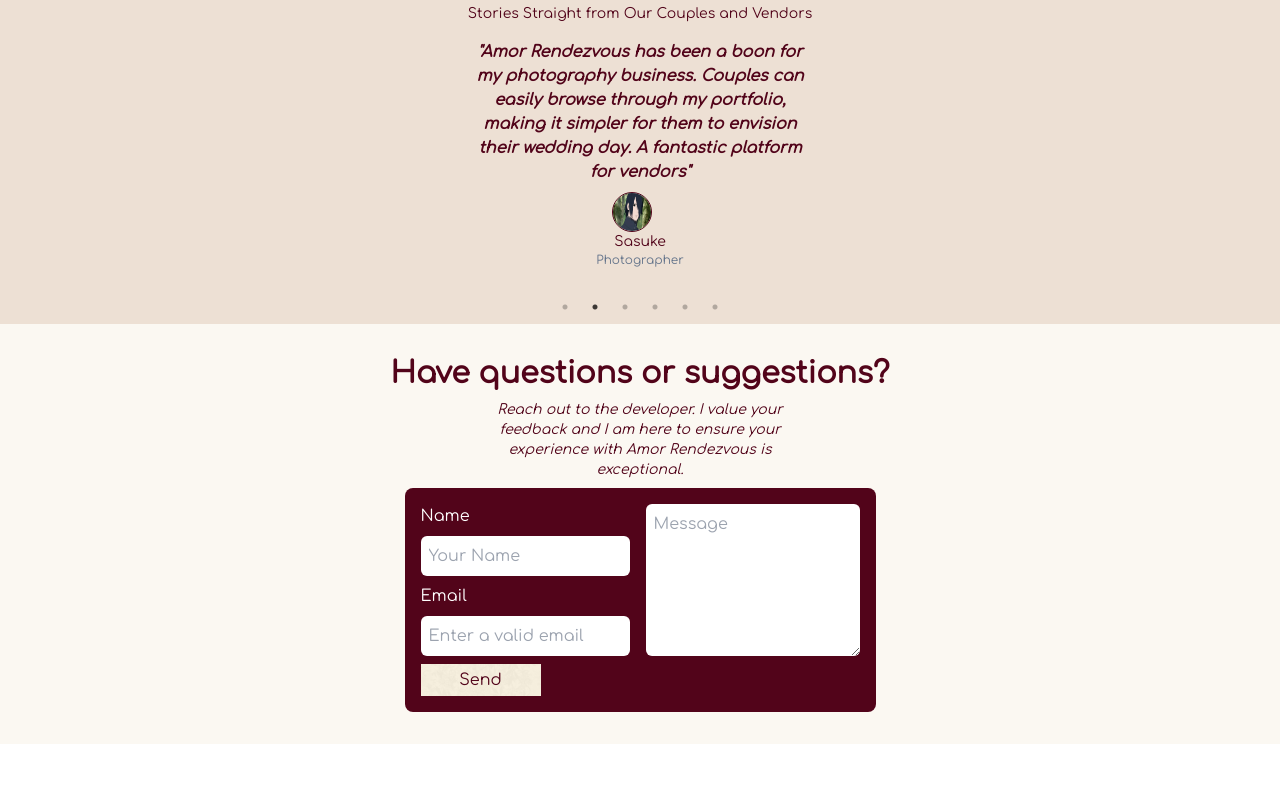
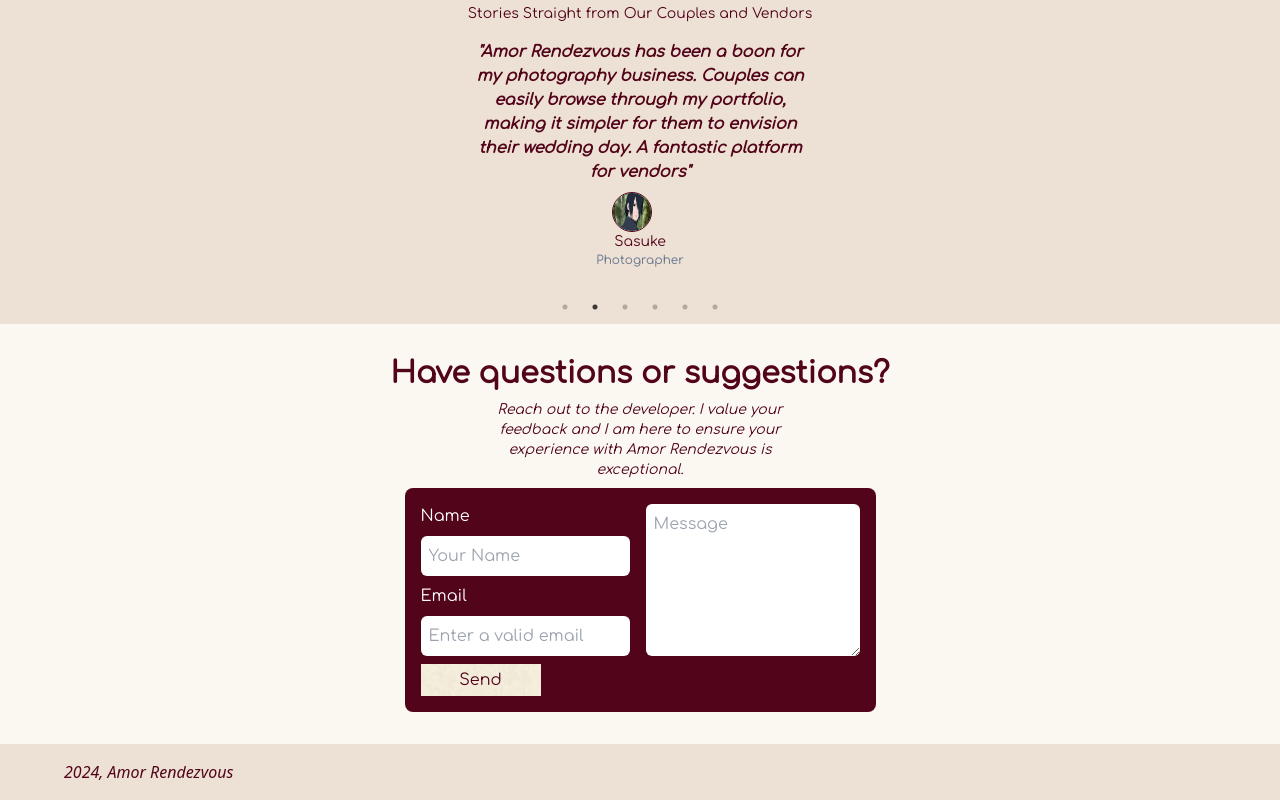
Before and after one commit to JerryJeager/Amor-Rendezvous, a React (Vite) app: page / in a window 1280 px wide. Shown: the part 1811-2611 px from the top of the page. Before the commit the page ends 2555 px from the top, so only its background shows below. Built offline with nearby package versions, Linux system fonts and the light colour scheme.

Commit message:
feat: add footer

```diff
--- a/src/App.tsx
+++ b/src/App.tsx
@@ -1,17 +1,21 @@
-import "./index.css"
+import "./index.css";
 import Features from "./components/ui/LandingPage/Features";
 import Hero from "./components/ui/LandingPage/Hero";
 import Reviews from "./components/ui/LandingPage/Reviews";
 import Contact from "./components/ui/LandingPage/Contact";
+import Footer from "./components/layout/Footer";
 
 function App() {
   return (
-    <div className="bg-lightPink wine-scroll">
-      <Hero />
-      <Features />
-      <Reviews />
-      <Contact />
-    </div>
+    <>
+      <main className="bg-lightPink wine-scroll">
+        <Hero />
+        <Features />
+        <Reviews />
+        <Contact />
+      </main>
+      <Footer />
+    </>
   );
 }
 
--- /dev/null
+++ b/src/components/layout/Footer.tsx
@@ -0,0 +1,10 @@
+
+const Footer = () => {
+  return (
+    <footer className="bg-[#ede0d4] px-[5%] py-4">
+        <p className="italic text-wine">2024, Amor Rendezvous</p>
+    </footer>
+  )
+}
+
+export default Footer
```
